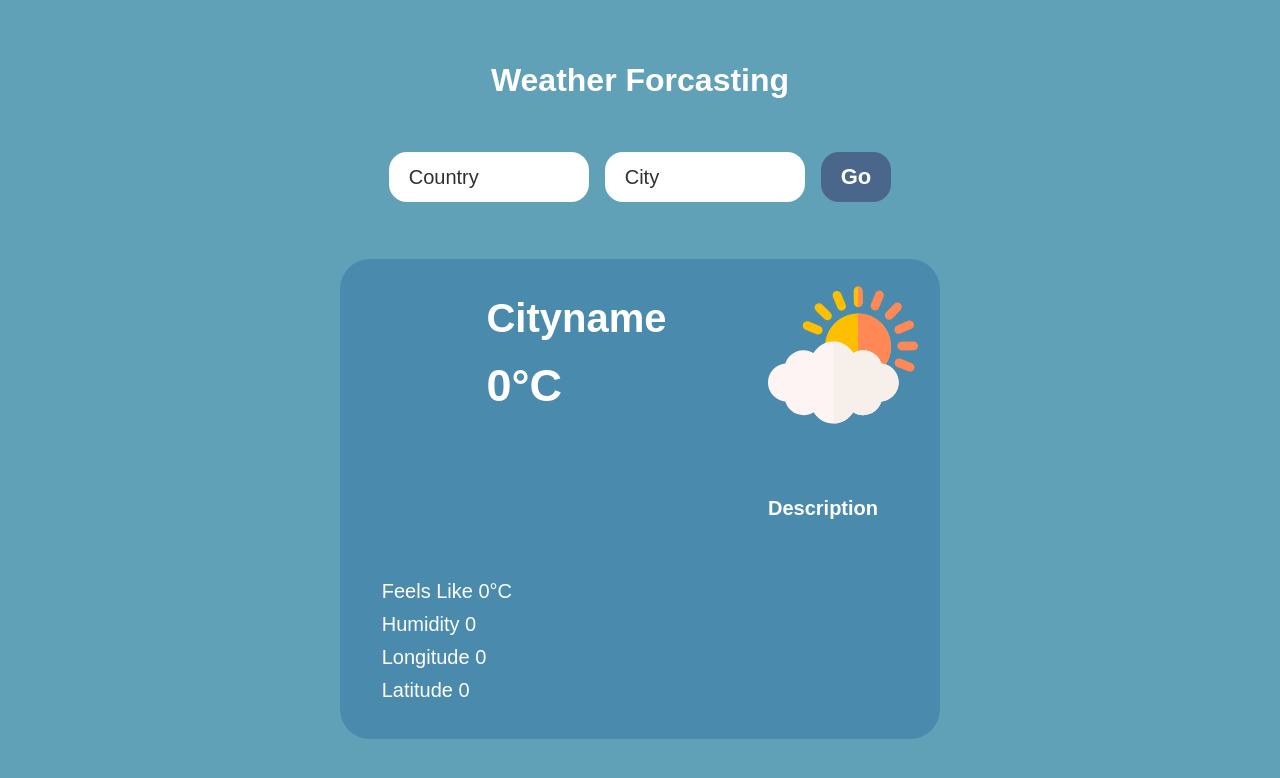
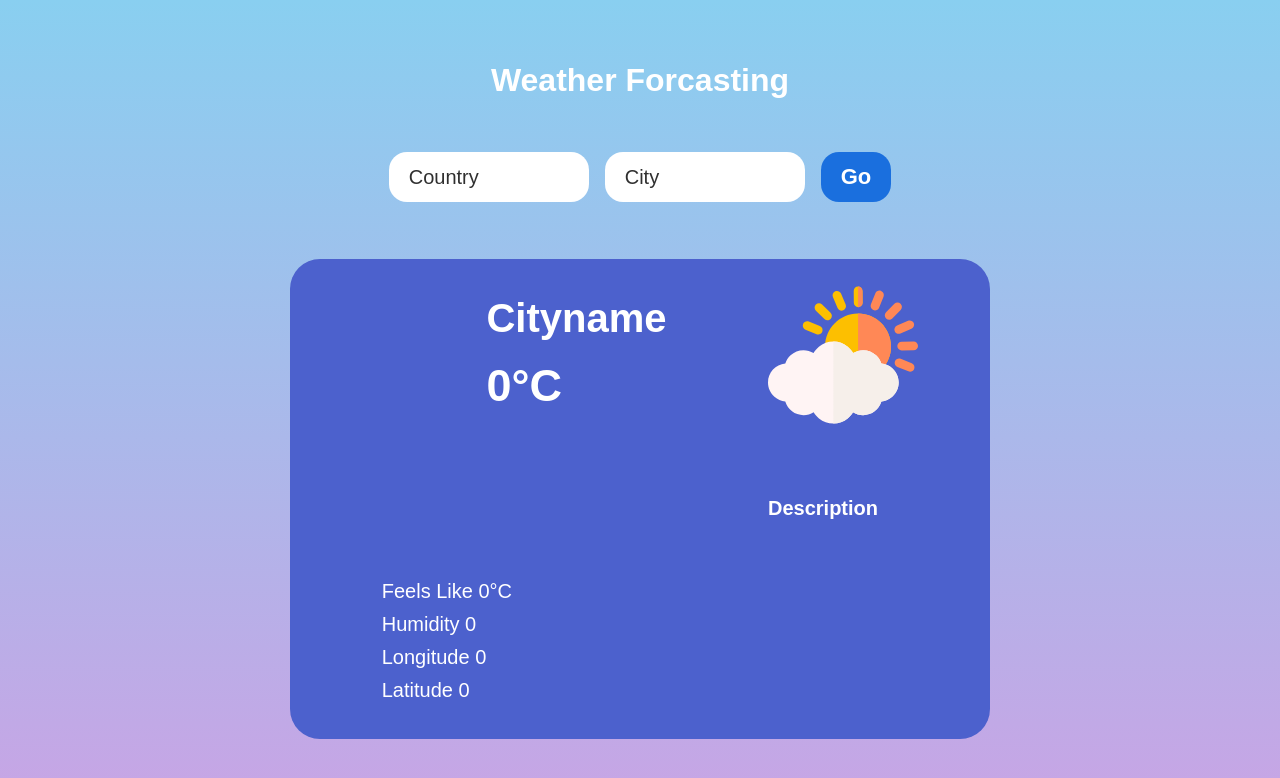
Before and after one commit to piyushpatel38/Weather_Forcasting, a plain HTML site: page index.html in a window 1280 px wide. Drawn offline with Linux system fonts and the light colour scheme.

Commit message:
your commit message

```diff
--- a/script.js
+++ b/script.js
@@ -17,6 +17,7 @@ check.addEventListener("click", () => {
     fetch(url).then(response => {
         return response.json();
     }).then(data => {
+
         console.log(data);
         weatherCountry.innerText = `${data.name} / ${data.sys.country}`;
         temperature.innerHTML = `${data.main.temp}°<b>C</b>`;
--- a/style.css
+++ b/style.css
@@ -17,7 +17,7 @@ html, body {
     height: 100vh;
     width: 100%;
     position: relative;
-    background-color: #60a1b7; /* Sky Blue */
+    background: linear-gradient(to bottom, #89CFF0, #c7a5e5);
     display: flex;
     flex-direction: column;
     align-items: center;
@@ -54,7 +54,7 @@ html, body {
 #container input[type="submit"] {
     cursor: pointer;
     width: 150px;
-    background: #4a668b;
+    background: #1a6fde;
     color: white;
     font-weight: 700;
     font-size: 22px;
@@ -113,12 +113,12 @@ html, body {
 
 /* Feature Box */
 .flex {
-    background: #4a8aac;
+    background: #4c61cd;
     color: white;
     padding: 2em;
     border-radius: 30px;
     width: 90%;
-    max-width: 600px;
+    max-width: 700px;
     height: 30rem;
     margin-top: 10rem;
     display: flex;
```
